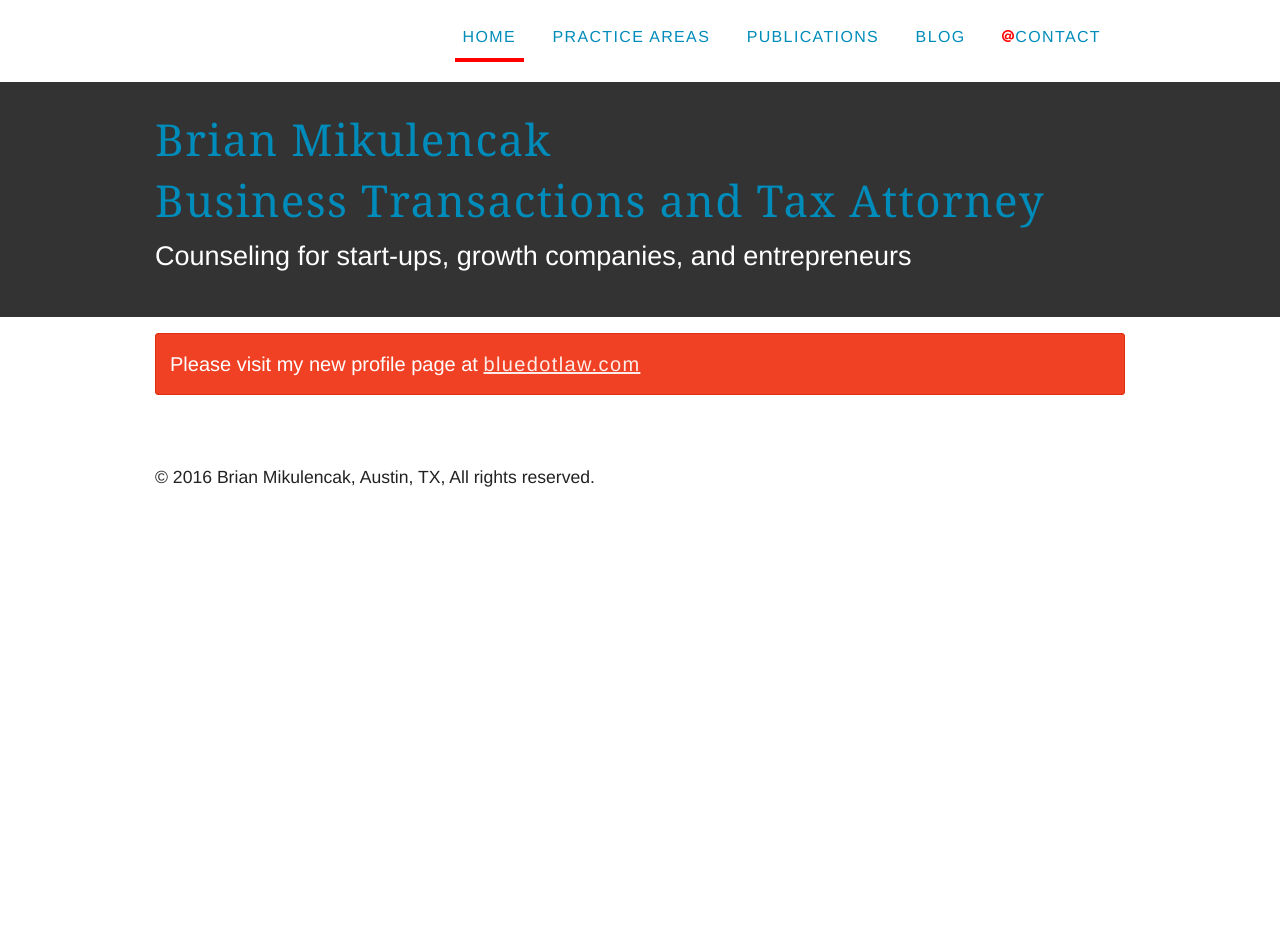
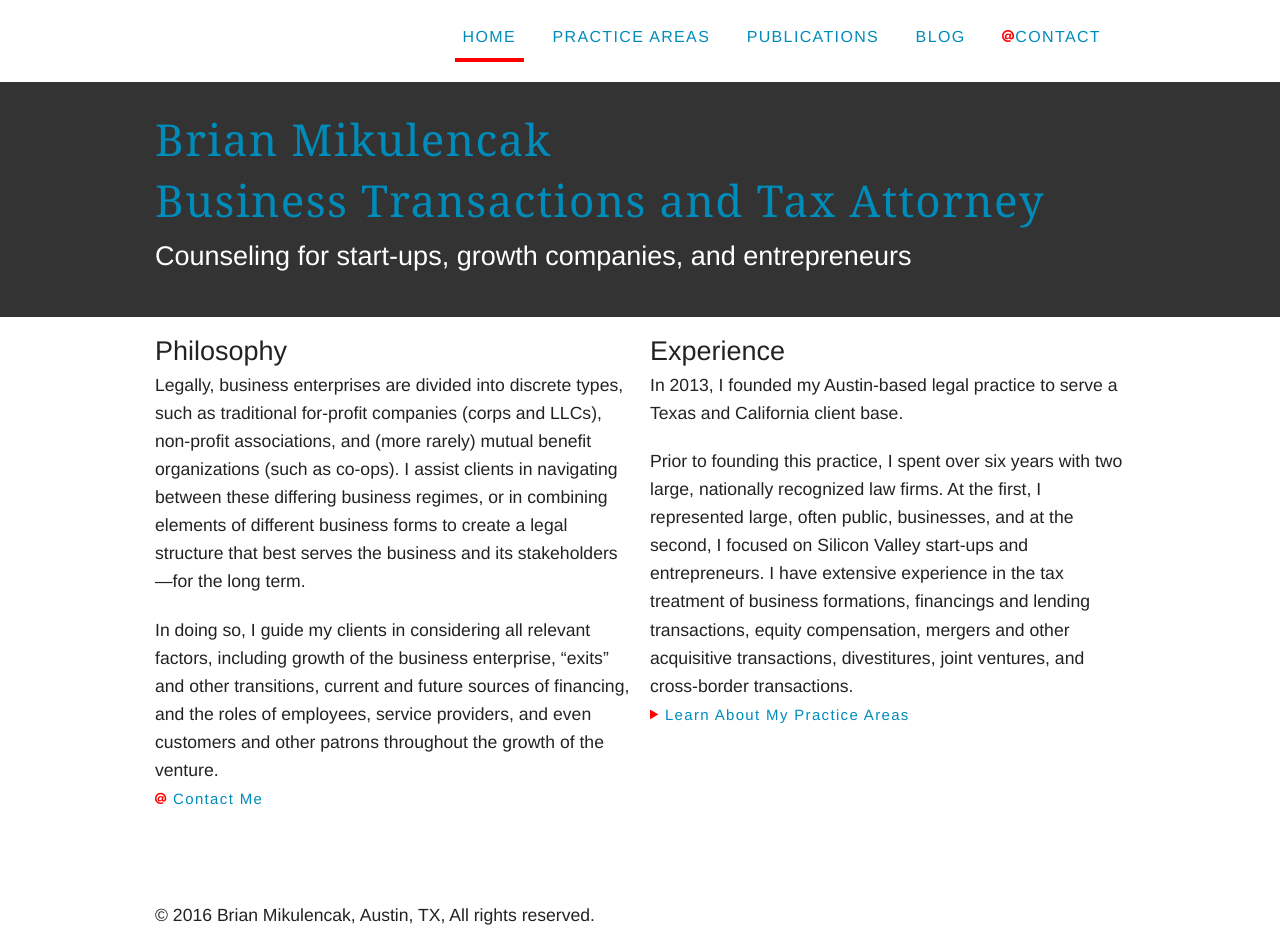
Before and after one commit to brianmik/bmaustinlaw, a Jekyll site: the page built from index.html, in a window 1280 px wide. Built offline with Jekyll 4.4.1, drawn with Linux system fonts in a browser that asks for light colours; before the commit the page ends 900 px from its top, so only the background shows below that.

Commit message:
Update index.html

```diff
--- a/index.html
+++ b/index.html
@@ -6,8 +6,7 @@ title: Brian Mikulencak Business Transactions and Tax Attorney - Home
 <div id="middle">
 	<div class="row">
 		<div class="large-12 columns">
-    <p class="alert-box alert radius large">Please visit my new profile page at <a href="http://www.bluedotlaw.com/team/brian-mikulencak/" class="link--white underline">bluedotlaw.com</a></p>
-      <!--<ul class="large-block-grid-2 list-none">
+      <ul class="large-block-grid-2 list-none">
         <li>
           <section>
           <header class="space-none">
@@ -29,7 +28,7 @@ title: Brian Mikulencak Business Transactions and Tax Attorney - Home
           <p><a class="capitalize small" href="practice-areas.html"><i class="fi-play red"></i> Learn about my practice areas</a></p>
         </section>
         </li>
-      </ul>-->
+      </ul>
     </div>
 	</div>
 </div>
```
